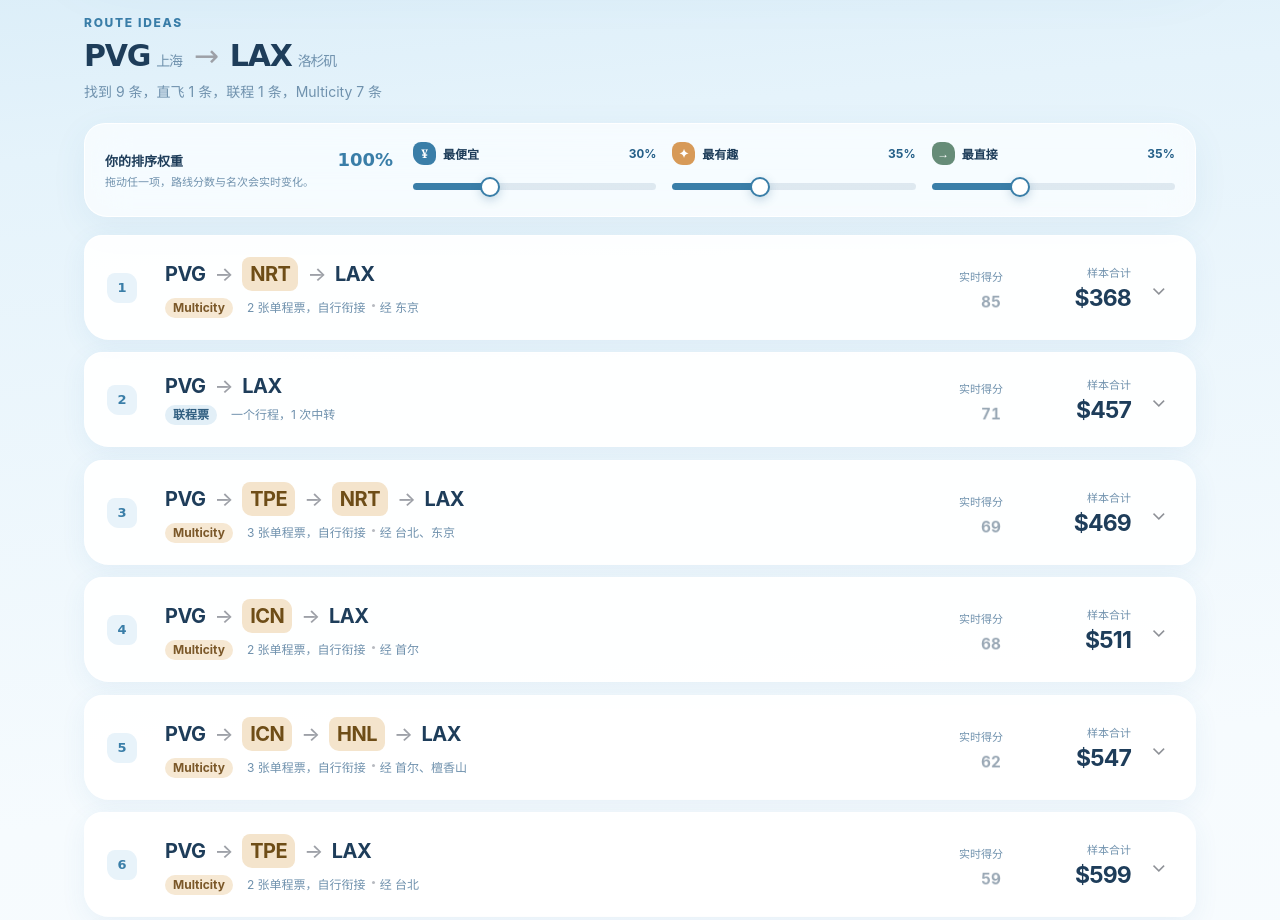
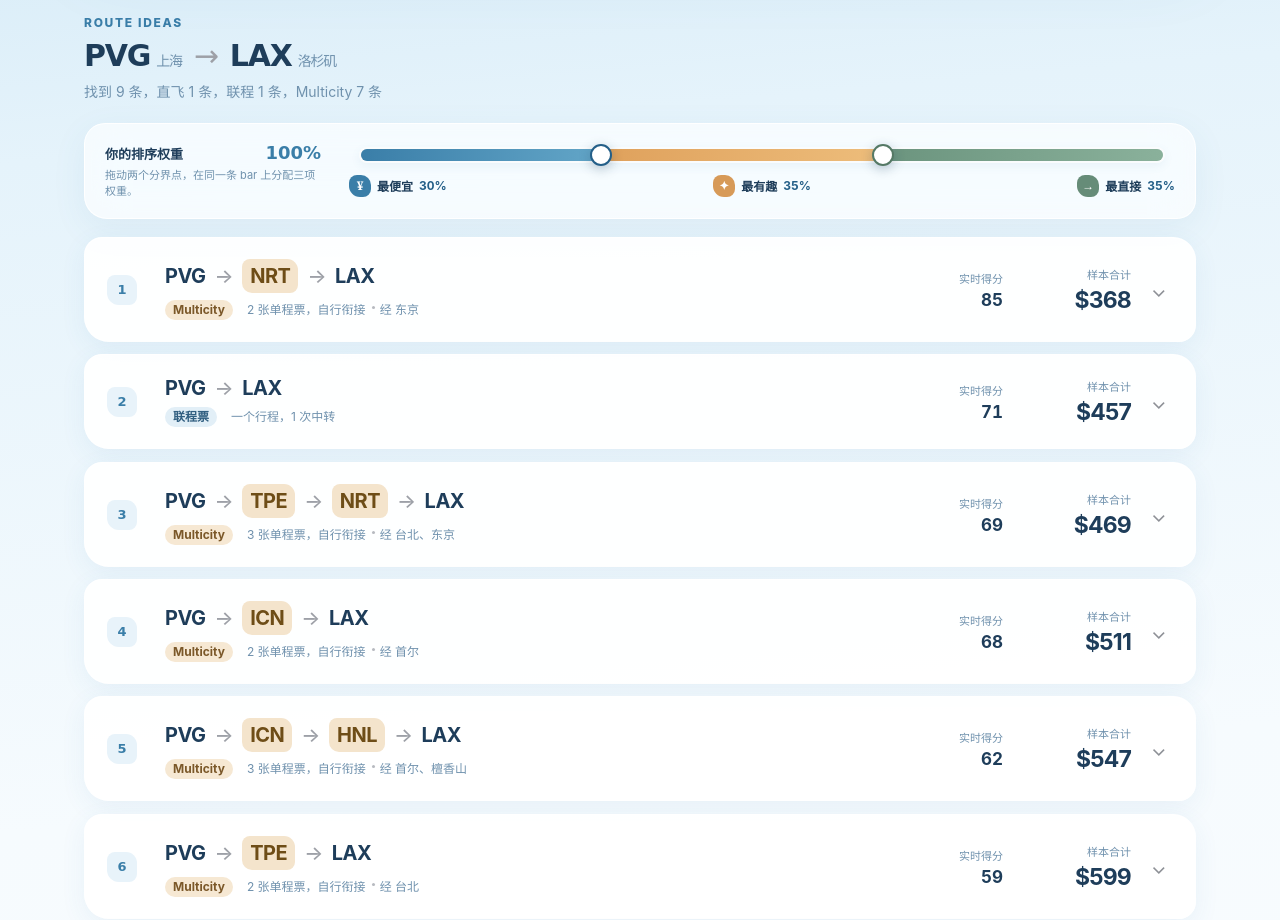
Before and after one commit to EvelynS-123/AI-Flight-Planner, a Next.js app: page / in a window 1280 px wide. Shown: the part 840-1760 px from the top of the page. Built offline with nearby package versions, Linux system fonts and the light colour scheme.

Commit message:
fix ranking motion and unify weight controls

```diff
--- a/app/globals.css
+++ b/app/globals.css
@@ -81,33 +81,38 @@ button:focus-visible, select:focus-visible, a:focus-visible { outline: 3px solid
 .airport-label { display: inline-flex; align-items: baseline; gap: 6px; }
 .airport-label span { color: var(--muted); font-size: 14px; font-weight: 520; }
 .route-arrow { color: #9da0a7; font-weight: 450; }
-.weight-panel { display: grid; grid-template-columns: 1.2fr repeat(3, 1fr); gap: 16px; align-items: center; margin: 0 0 18px; padding: 18px 20px; background: rgba(255, 255, 255, 0.66); border: 1.5px solid rgba(255, 255, 255, 0.92); border-radius: 21px 25px 19px 23px; box-shadow: 0 10px 34px rgba(58, 126, 168, 0.08); backdrop-filter: blur(20px) saturate(135%); -webkit-backdrop-filter: blur(20px) saturate(135%); }
+.weight-panel { display: grid; grid-template-columns: 220px minmax(0, 1fr); gap: 24px; align-items: center; margin: 0 0 18px; padding: 18px 20px; background: rgba(255, 255, 255, 0.66); border: 1.5px solid rgba(255, 255, 255, 0.92); border-radius: 21px 25px 19px 23px; box-shadow: 0 10px 34px rgba(58, 126, 168, 0.08); backdrop-filter: blur(20px) saturate(135%); -webkit-backdrop-filter: blur(20px) saturate(135%); }
 .weight-intro { padding-right: 4px; }
 .weight-intro > div { display: flex; align-items: baseline; justify-content: space-between; gap: 10px; }
 .weight-intro span { color: var(--ink); font-size: 13px; font-weight: 720; }
 .weight-intro strong { color: var(--blue); font-family: "Segoe Print", "Comic Sans MS", cursive; font-size: 18px; }
 .weight-intro p { margin: 5px 0 0; color: var(--muted); font-size: 11px; line-height: 1.45; }
-.weight-control { display: grid; gap: 11px; min-width: 0; }
-.weight-label { display: flex; align-items: center; gap: 7px; color: var(--ink); font-size: 12px; font-weight: 680; }
-.weight-label i { width: 23px; height: 23px; display: grid; place-items: center; color: white; background: var(--blue); border-radius: 8px 10px 8px 11px; font-family: Georgia, serif; font-style: normal; }
-.weight-interest .weight-label i { background: #d79a58; }
-.weight-directness .weight-label i { background: #668c78; }
-.weight-label strong { margin-left: auto; color: var(--blue-dark); font-variant-numeric: tabular-nums; }
-.weight-control input { width: 100%; height: 22px; margin: 0; appearance: none; background: transparent; cursor: grab; touch-action: pan-y; }
-.weight-control input:active { cursor: grabbing; }
-.weight-control input::-webkit-slider-runnable-track { height: 7px; background: linear-gradient(90deg, var(--blue) 0 var(--weight), rgba(111, 145, 173, 0.18) var(--weight) 100%); border-radius: 999px; }
-.weight-control input::-webkit-slider-thumb { width: 20px; height: 20px; margin-top: -6.5px; appearance: none; background: white; border: 2px solid var(--blue); border-radius: 50%; box-shadow: 0 3px 10px rgba(36, 95, 136, 0.25); transition: transform 160ms var(--spring), box-shadow 160ms ease; }
-.weight-control input:hover::-webkit-slider-thumb { transform: scale(1.08); box-shadow: 0 5px 14px rgba(36, 95, 136, 0.32); }
-.weight-control input:active::-webkit-slider-thumb { transform: scale(1.16); }
-.weight-control input::-moz-range-track { height: 7px; background: rgba(111, 145, 173, 0.18); border-radius: 999px; }
-.weight-control input::-moz-range-progress { height: 7px; background: var(--blue); border-radius: 999px; }
-.weight-control input::-moz-range-thumb { width: 17px; height: 17px; background: white; border: 2px solid var(--blue); border-radius: 50%; box-shadow: 0 3px 10px rgba(36, 95, 136, 0.25); }
+.allocation-control { position: relative; min-width: 0; padding-top: 2px; }
+.allocation-stage { position: relative; margin: 0 10px; }
+.allocation-bar { height: 16px; display: flex; overflow: hidden; background: rgba(111, 145, 173, 0.16); border: 2px solid rgba(255, 255, 255, 0.82); border-radius: 999px; box-shadow: inset 0 1px 3px rgba(30, 61, 90, 0.12), 0 3px 10px rgba(58, 126, 168, 0.08); }
+.allocation-bar span { min-width: 0; transition: width 80ms linear; }
+.allocation-price { background: linear-gradient(90deg, #3a7ea8, #63a6c8); }
+.allocation-interest { background: linear-gradient(90deg, #dfa15c, #edbd7b); }
+.allocation-directness { background: linear-gradient(90deg, #6b947e, #8ab19b); }
+.allocation-handle { position: absolute; z-index: 2; top: 50%; width: 22px; height: 22px; min-height: 0; margin: 0; padding: 0; background: white; border: 2px solid var(--blue-dark); border-radius: 50%; box-shadow: 0 3px 12px rgba(30, 61, 90, 0.28); cursor: grab; touch-action: none; transform: translate(-50%, -50%); transition: left 80ms linear, transform 140ms var(--spring), box-shadow 140ms ease; }
+.allocation-handle:hover { transform: translate(-50%, -50%) scale(1.08); box-shadow: 0 5px 15px rgba(30, 61, 90, 0.34); }
+.allocation-handle:active { transform: translate(-50%, -50%) scale(1.15); cursor: grabbing; }
+.allocation-handle:focus-visible { outline-offset: 4px; }
+.interest-directness-handle { border-color: #557965; }
+.allocation-legend { display: grid; grid-template-columns: repeat(3, minmax(0, 1fr)); gap: 12px; margin-top: 12px; }
+.allocation-legend span { min-width: 0; display: flex; align-items: center; gap: 6px; color: var(--ink); font-size: 12px; font-weight: 680; }
+.allocation-legend span:nth-child(2) { justify-content: center; }
+.allocation-legend span:nth-child(3) { justify-content: flex-end; }
+.allocation-legend i { width: 22px; height: 22px; flex: none; display: grid; place-items: center; color: white; background: var(--blue); border-radius: 8px 10px 8px 11px; font-family: Georgia, serif; font-style: normal; }
+.allocation-legend .interest i { background: #d79a58; }
+.allocation-legend .directness i { background: #668c78; }
+.allocation-legend strong { color: var(--blue-dark); font-variant-numeric: tabular-nums; }
 .segmented { display: flex; padding: 4px; background: rgba(226, 230, 236, 0.72); border-radius: 13px; }
 .segmented button { padding: 8px 14px; border: 0; border-radius: 10px; color: var(--muted); background: transparent; font-size: 13px; font-weight: 650; cursor: pointer; transition: color 180ms ease, background 260ms var(--spring), transform 100ms ease, box-shadow 260ms ease; }
 .segmented button.active { color: var(--ink); background: white; box-shadow: 0 2px 7px rgba(24, 26, 31, 0.11); }
 .segmented button:active { transform: scale(0.95); }
 
-.route-list { min-width: 0; display: grid; gap: 12px; }
+.route-list { min-width: 0; display: grid; gap: 12px; overflow-anchor: none; }
 .route-motion { min-width: 0; will-change: transform; }
 .route-card { min-width: 0; overflow: hidden; background: var(--surface-strong); border: 1.5px solid rgba(255, 255, 255, 0.96); border-radius: 18px 23px 17px 25px; box-shadow: 0 7px 26px rgba(58, 126, 168, 0.075); transition: transform 420ms var(--spring), box-shadow 420ms var(--spring); }
 .route-card:hover { transform: translateY(-2px); box-shadow: 0 14px 36px rgba(34, 63, 96, 0.1); }
@@ -128,8 +133,7 @@ button:focus-visible, select:focus-visible, a:focus-visible { outline: 3px solid
 .ticket-pill.multi-city { color: #7b5829; background: #f6e8d3; }
 .score-block, .price-block { display: grid; gap: 4px; text-align: right; }
 .score-block span, .price-block span { color: var(--muted); font-size: 11px; }
-.score-block strong { font-size: 17px; font-variant-numeric: tabular-nums; animation: score-pop 240ms var(--spring); }
-@keyframes score-pop { from { opacity: 0.45; transform: translateY(4px) scale(0.9); } to { opacity: 1; transform: translateY(0) scale(1); } }
+.score-block strong { font-size: 17px; font-variant-numeric: tabular-nums; }
 .price-block { min-width: 108px; }
 .price-block strong { font-size: 23px; letter-spacing: -0.035em; }
 .disclosure { color: #8d9096; font-size: 20px; transform: rotate(0); transition: transform 420ms var(--spring); }
@@ -169,9 +173,7 @@ footer p { max-width: 680px; margin: 0; text-align: right; }
   .field-grid { grid-template-columns: 1fr 36px 1fr; }
   .month-field { grid-column: 1 / 3; }
   .search-button { grid-column: 3; grid-row: 2; }
-  .weight-panel { grid-template-columns: repeat(3, 1fr); }
-  .weight-intro { grid-column: 1 / -1; display: grid; grid-template-columns: 1fr 2fr; align-items: center; }
-  .weight-intro p { margin: 0; text-align: right; }
+  .weight-panel { grid-template-columns: 180px minmax(0, 1fr); gap: 18px; }
   .route-summary { grid-template-columns: 34px 1fr auto 18px; gap: 13px; }
   .score-block { display: none; }
   .segment { grid-template-columns: 28px 1fr 90px 100px; }
@@ -194,8 +196,10 @@ footer p { max-width: 680px; margin: 0; text-align: right; }
   .results-section { padding-inline: 16px; }
   .results-heading { align-items: stretch; flex-direction: column; }
   .weight-panel { grid-template-columns: 1fr; gap: 14px; padding: 16px; }
-  .weight-intro { grid-column: auto; display: block; }
   .weight-intro p { margin-top: 5px; text-align: left; }
+  .allocation-legend { gap: 6px; }
+  .allocation-legend span { gap: 4px; font-size: 11px; }
+  .allocation-legend i { display: none; }
   .segmented { align-self: stretch; }
   .segmented button { flex: 1; }
   .route-summary { grid-template-columns: 1fr auto 18px; padding: 18px; }
--- a/app/route-data.ts
+++ b/app/route-data.ts
@@ -29,15 +29,18 @@ export type RouteWeights = {
   directness: number;
 };
 
-export function rebalanceWeights(current: RouteWeights, key: keyof RouteWeights, value: number): RouteWeights {
+export function moveWeightBoundary(
+  current: RouteWeights,
+  boundary: "price-interest" | "interest-directness",
+  value: number,
+): RouteWeights {
   const nextValue = Math.max(0, Math.min(100, Math.round(value)));
-  const otherKeys = (Object.keys(current) as Array<keyof RouteWeights>).filter((item) => item !== key);
-  const remaining = 100 - nextValue;
-  const currentOtherTotal = current[otherKeys[0]] + current[otherKeys[1]];
-  const first = currentOtherTotal === 0
-    ? Math.round(remaining / 2)
-    : Math.round(remaining * current[otherKeys[0]] / currentOtherTotal);
-  return { ...current, [key]: nextValue, [otherKeys[0]]: first, [otherKeys[1]]: remaining - first };
+  if (boundary === "price-interest") {
+    const price = Math.min(nextValue, 100 - current.directness);
+    return { price, interest: 100 - price - current.directness, directness: current.directness };
+  }
+  const interestEnd = Math.max(current.price, nextValue);
+  return { price: current.price, interest: interestEnd - current.price, directness: 100 - interestEnd };
 }
 
 export const AIRPORTS: Record<string, { city: string; country: string }> = {
--- a/app/route-finder.tsx
+++ b/app/route-finder.tsx
@@ -1,7 +1,7 @@
 "use client";
 
-import { useLayoutEffect, useMemo, useRef, useState } from "react";
-import { AIRPORTS, ROUTES, rebalanceWeights, scoreRoutes, type AirportCode, type RouteOption, type RouteWeights } from "./route-data";
+import { useEffect, useLayoutEffect, useMemo, useRef, useState, type KeyboardEvent, type PointerEvent } from "react";
+import { AIRPORTS, ROUTES, moveWeightBoundary, scoreRoutes, type AirportCode, type RouteOption, type RouteWeights } from "./route-data";
 
 const ORIGINS: AirportCode[] = ["PVG", "PEK", "HKG", "TPE", "ICN", "KIX", "NRT"];
 const DESTINATIONS: AirportCode[] = ["LAX", "SFO", "SEA", "YVR"];
@@ -91,7 +91,10 @@ export default function RouteFinder() {
   const [expanded, setExpanded] = useState<string | null>(null);
   const [searched, setSearched] = useState(true);
   const cardRefs = useRef(new Map<string, HTMLDivElement>());
-  const previousPositions = useRef(new Map<string, DOMRect>());
+  const previousPositions = useRef(new Map<string, number>());
+  const reorderAnimations = useRef(new Map<string, Animation>());
+  const allocationBarRef = useRef<HTMLDivElement>(null);
+  const activeBoundary = useRef<"price-interest" | "interest-directness" | null>(null);
 
   const results = useMemo(() => {
     const matched = ROUTES.filter((route) => route.origin === origin && route.destination === destination && route.months.includes(month));
@@ -105,26 +108,90 @@ export default function RouteFinder() {
   }, [results]);
 
   useLayoutEffect(() => {
-    const nextPositions = new Map<string, DOMRect>();
+    const nextPositions = new Map<string, number>();
+    const reduceMotion = window.matchMedia("(prefers-reduced-motion: reduce)").matches;
+
     for (const [id, element] of cardRefs.current) {
-      const next = element.getBoundingClientRect();
-      nextPositions.set(id, next);
+      const transform = getComputedStyle(element).transform;
+      const currentY = transform === "none" ? 0 : new DOMMatrixReadOnly(transform).m42;
+      const nextTop = element.getBoundingClientRect().top - currentY;
+      nextPositions.set(id, nextTop);
+
       const previous = previousPositions.current.get(id);
-      if (!previous) continue;
-      const delta = previous.top - next.top;
+      if (previous === undefined) continue;
+      const delta = previous - nextTop;
       if (Math.abs(delta) < 1) continue;
-      element.style.transition = "none";
-      element.style.transform = `translate3d(0, ${delta}px, 0)`;
-      requestAnimationFrame(() => {
-        element.style.transition = "transform 420ms cubic-bezier(0.22, 1, 0.36, 1)";
-        element.style.transform = "translate3d(0, 0, 0)";
-      });
+
+      reorderAnimations.current.get(id)?.cancel();
+      if (reduceMotion) continue;
+
+      // Keep the card at its current presentation position, even if the user
+      // changes the slider again before the previous reorder has settled.
+      const animation = element.animate(
+        [
+          { transform: `translate3d(0, ${delta + currentY}px, 0)` },
+          { transform: "translate3d(0, 0, 0)" },
+        ],
+        { duration: 380, easing: "cubic-bezier(0.22, 1, 0.36, 1)" },
+      );
+      reorderAnimations.current.set(id, animation);
+      animation.onfinish = () => {
+        if (reorderAnimations.current.get(id) === animation) reorderAnimations.current.delete(id);
+      };
     }
     previousPositions.current = nextPositions;
   }, [results]);
 
-  function updateWeight(key: keyof RouteWeights, value: number) {
-    setWeights((current) => rebalanceWeights(current, key, value));
+  useEffect(() => () => {
+    for (const animation of reorderAnimations.current.values()) animation.cancel();
+    reorderAnimations.current.clear();
+  }, []);
+
+  useEffect(() => {
+    const continueDrag = (event: globalThis.PointerEvent) => {
+      if (activeBoundary.current) moveBoundaryFromClientX(activeBoundary.current, event.clientX);
+    };
+    const endDrag = () => { activeBoundary.current = null; };
+    window.addEventListener("pointermove", continueDrag);
+    window.addEventListener("pointerup", endDrag);
+    window.addEventListener("pointercancel", endDrag);
+    return () => {
+      window.removeEventListener("pointermove", continueDrag);
+      window.removeEventListener("pointerup", endDrag);
+      window.removeEventListener("pointercancel", endDrag);
+    };
+  }, []);
+
+  function updateBoundary(boundary: "price-interest" | "interest-directness", value: number) {
+    setWeights((current) => moveWeightBoundary(current, boundary, value));
+  }
+
+  function moveBoundaryFromClientX(boundary: "price-interest" | "interest-directness", clientX: number) {
+    const bar = allocationBarRef.current;
+    if (!bar) return;
+    const rect = bar.getBoundingClientRect();
+    const value = ((clientX - rect.left) / rect.width) * 100;
+    updateBoundary(boundary, value);
+  }
+
+  function startBoundaryDrag(boundary: "price-interest" | "interest-directness", event: PointerEvent<HTMLButtonElement>) {
+    event.preventDefault();
+    activeBoundary.current = boundary;
+    event.currentTarget.setPointerCapture(event.pointerId);
+    moveBoundaryFromClientX(boundary, event.clientX);
+  }
+
+  function moveBoundaryFromKeyboard(boundary: "price-interest" | "interest-directness", event: KeyboardEvent<HTMLButtonElement>) {
+    const current = boundary === "price-interest" ? weights.price : weights.price + weights.interest;
+    const step = event.shiftKey ? 5 : 1;
+    let next = current;
+    if (event.key === "ArrowLeft" || event.key === "ArrowDown") next -= step;
+    else if (event.key === "ArrowRight" || event.key === "ArrowUp") next += step;
+    else if (event.key === "Home") next = 0;
+    else if (event.key === "End") next = 100;
+    else return;
+    event.preventDefault();
+    updateBoundary(boundary, next);
   }
 
   function search() {
@@ -208,26 +275,46 @@ export default function RouteFinder() {
             <div className="weight-panel" aria-label="路线排序权重">
               <div className="weight-intro">
                 <div><span>你的排序权重</span><strong>100%</strong></div>
-                <p>拖动任一项，路线分数与名次会实时变化。</p>
+                <p>拖动两个分界点，在同一条 bar 上分配三项权重。</p>
               </div>
-              {([
-                ["price", "最便宜", "¥"],
-                ["interest", "最有趣", "✦"],
-                ["directness", "最直接", "→"],
-              ] as const).map(([key, label, icon]) => (
-                <label className={`weight-control weight-${key}`} key={key}>
-                  <span className="weight-label"><i>{icon}</i>{label}<strong>{weights[key]}%</strong></span>
-                  <input
-                    type="range"
-                    min="0"
-                    max="100"
-                    step="1"
-                    value={weights[key]}
-                    onChange={(event) => updateWeight(key, Number(event.target.value))}
-                    style={{ "--weight": `${weights[key]}%` } as React.CSSProperties}
+              <div className="allocation-control">
+                <div className="allocation-stage">
+                  <div className="allocation-bar" ref={allocationBarRef} aria-hidden="true">
+                    <span className="allocation-price" style={{ width: `${weights.price}%` }} />
+                    <span className="allocation-interest" style={{ width: `${weights.interest}%` }} />
+                    <span className="allocation-directness" style={{ width: `${weights.directness}%` }} />
+                  </div>
+                  <button
+                    className="allocation-handle price-interest-handle"
+                    type="button"
+                    role="slider"
+                    aria-label="最便宜与最有趣的分界"
+                    aria-valuemin={0}
+                    aria-valuemax={100 - weights.directness}
+                    aria-valuenow={weights.price}
+                    style={{ left: `${weights.price}%` }}
+                    onPointerDown={(event) => startBoundaryDrag("price-interest", event)}
+                    onKeyDown={(event) => moveBoundaryFromKeyboard("price-interest", event)}
                   />
-                </label>
-              ))}
+                  <button
+                    className="allocation-handle interest-directness-handle"
+                    type="button"
+                    role="slider"
+                    aria-label="最有趣与最直接的分界"
+                    aria-valuemin={weights.price}
+                    aria-valuemax={100}
+                    aria-valuenow={weights.price + weights.interest}
+                    style={{ left: `${weights.price + weights.interest}%` }}
+                    onPointerDown={(event) => startBoundaryDrag("interest-directness", event)}
+                    onKeyDown={(event) => moveBoundaryFromKeyboard("interest-directness", event)}
+                  />
+                </div>
+                <div className="allocation-legend">
+                  <span className="price"><i>¥</i>最便宜<strong>{weights.price}%</strong></span>
+                  <span className="interest"><i>✦</i>最有趣<strong>{weights.interest}%</strong></span>
+                  <span className="directness"><i>→</i>最直接<strong>{weights.directness}%</strong></span>
+                </div>
+              </div>
             </div>
           )}
 
@@ -261,7 +348,7 @@ export default function RouteFinder() {
                       </div>
                       <div className="score-block">
                         <span>实时得分</span>
-                        <strong key={Math.round(route.scores.total)}>{Math.round(route.scores.total)}</strong>
+                        <strong>{Math.round(route.scores.total)}</strong>
                       </div>
                       <div className="price-block">
                         <span>样本合计</span>
```
Also changed, not shown: 1 other file (tests, documents, lock files or other folders).
